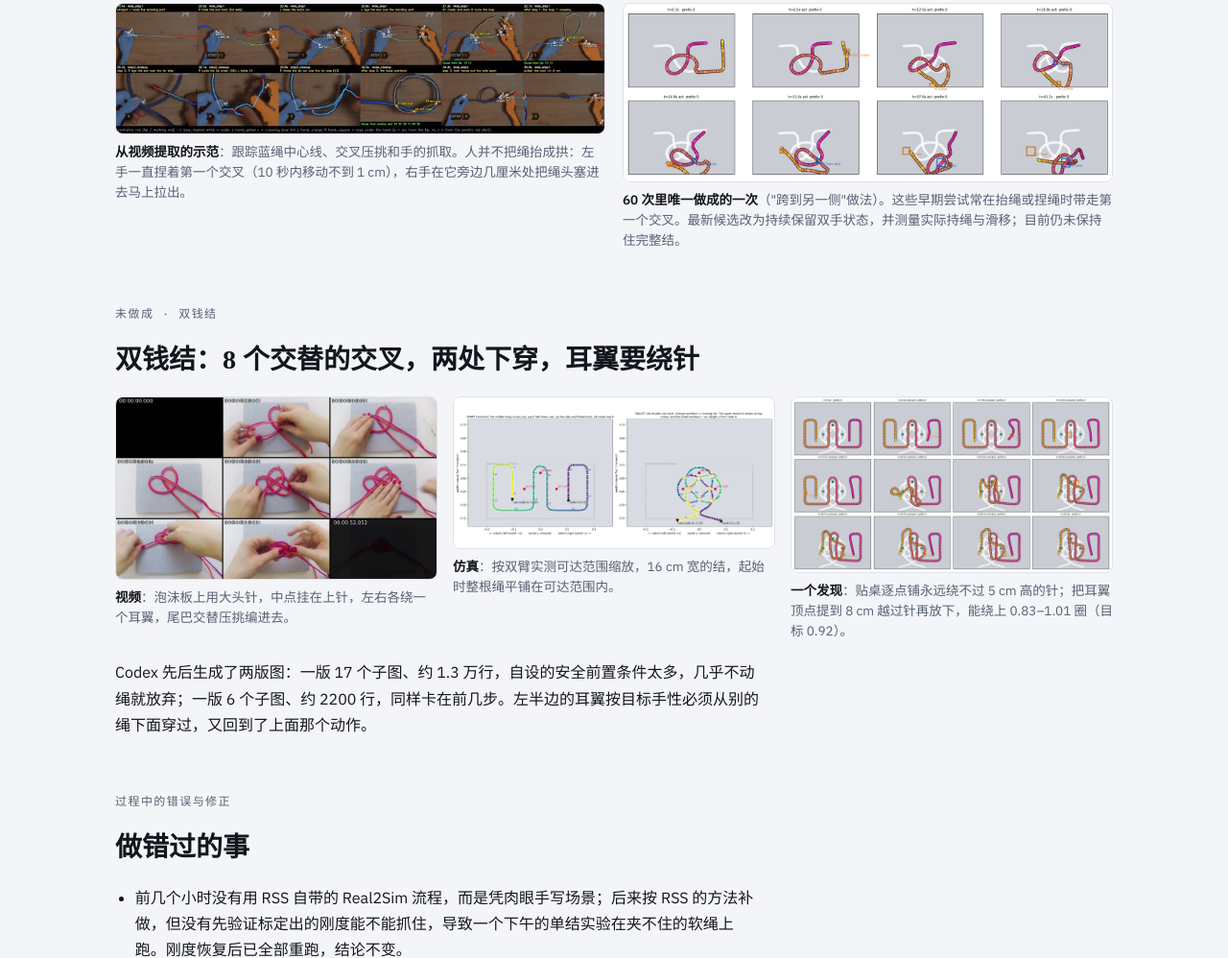
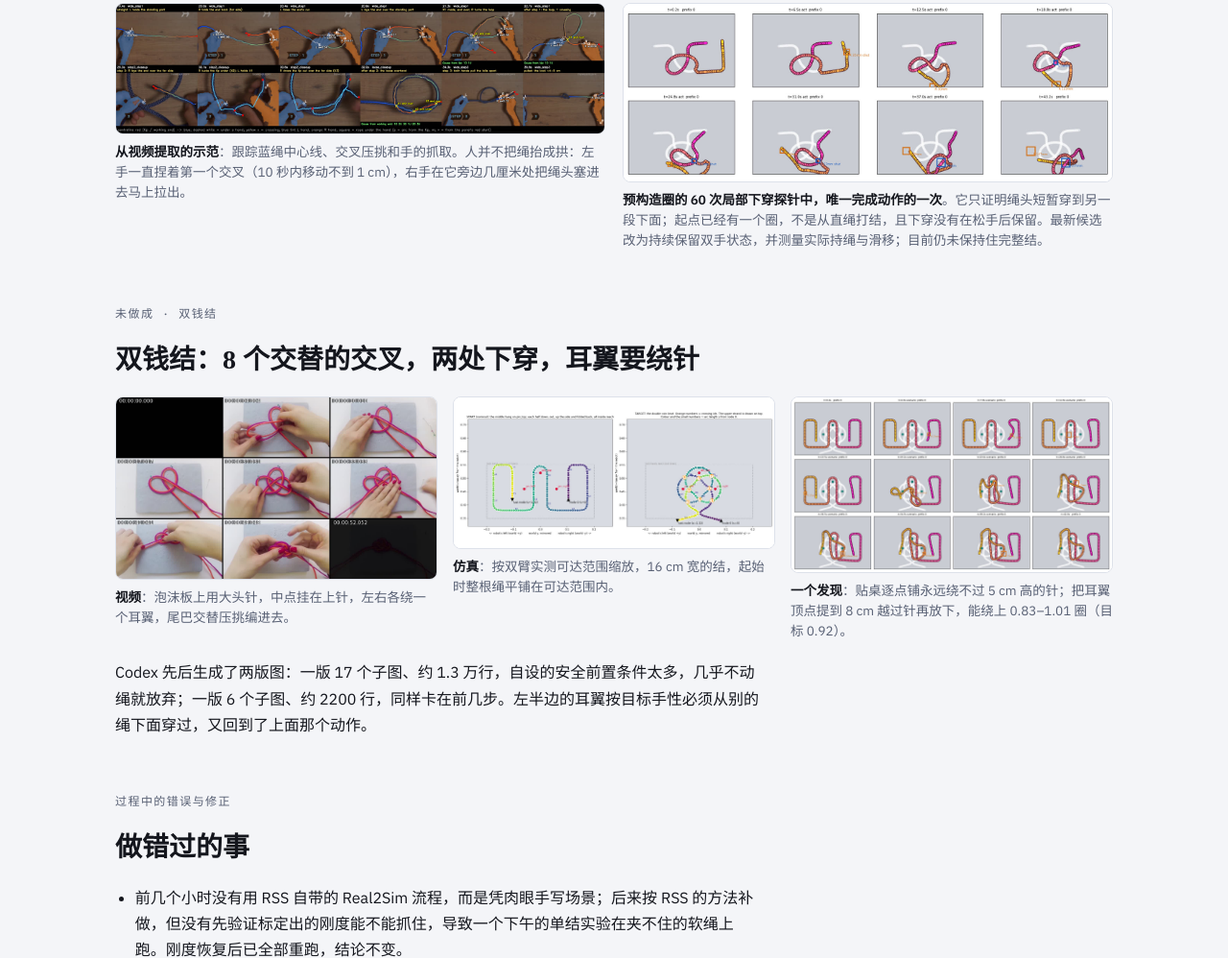
Before and after one commit to Imbernoulli/gap-knot, a plain HTML site: page site/index.html in a window 1280 px wide. Shown: the part 7916-8914 px from the top of the page at 96% size. Drawn offline with Linux system fonts and the light colour scheme.

Commit message:
clarify partial under-crossing is not knot success

```diff
--- a/site/index.html
+++ b/site/index.html
@@ -300,7 +300,7 @@ ol, ul { margin: 0; padding-left: 1.3em; display: flex; flex-direction: column;
   </div>
   <div class="row2">
     <figure><img src="media/demo_plan.jpg" alt="从视频提取的示范计划" loading="lazy"><figcaption><b>从视频提取的示范</b>：跟踪蓝绳中心线、交叉压挑和手的抓取。人并不把绳抬成拱：左手一直捏着第一个交叉（10 秒内移动不到 1 cm），右手在它旁边几厘米处把绳头塞进去马上拉出。</figcaption></figure>
-    <figure><img src="media/under_crossing_keys.jpg" alt="唯一一次做成下穿的排练" loading="lazy"><figcaption><b>60 次里唯一做成的一次</b>（"跨到另一侧"做法）。这些早期尝试常在抬绳或捏绳时带走第一个交叉。最新候选改为持续保留双手状态，并测量实际持绳与滑移；目前仍未保持住完整结。</figcaption></figure>
+    <figure><img src="media/under_crossing_keys.jpg" alt="60 次局部下穿探针中唯一完成动作的一次" loading="lazy"><figcaption><b>预构造圈的 60 次局部下穿探针中，唯一完成动作的一次</b>。它只证明绳头短暂穿到另一段下面；起点已经有一个圈，不是从直绳打结，且下穿没有在松手后保留。最新候选改为持续保留双手状态，并测量实际持绳与滑移；目前仍未保持住完整结。</figcaption></figure>
   </div>
 </section>
 
```
Also changed, not shown: 1 other file.
